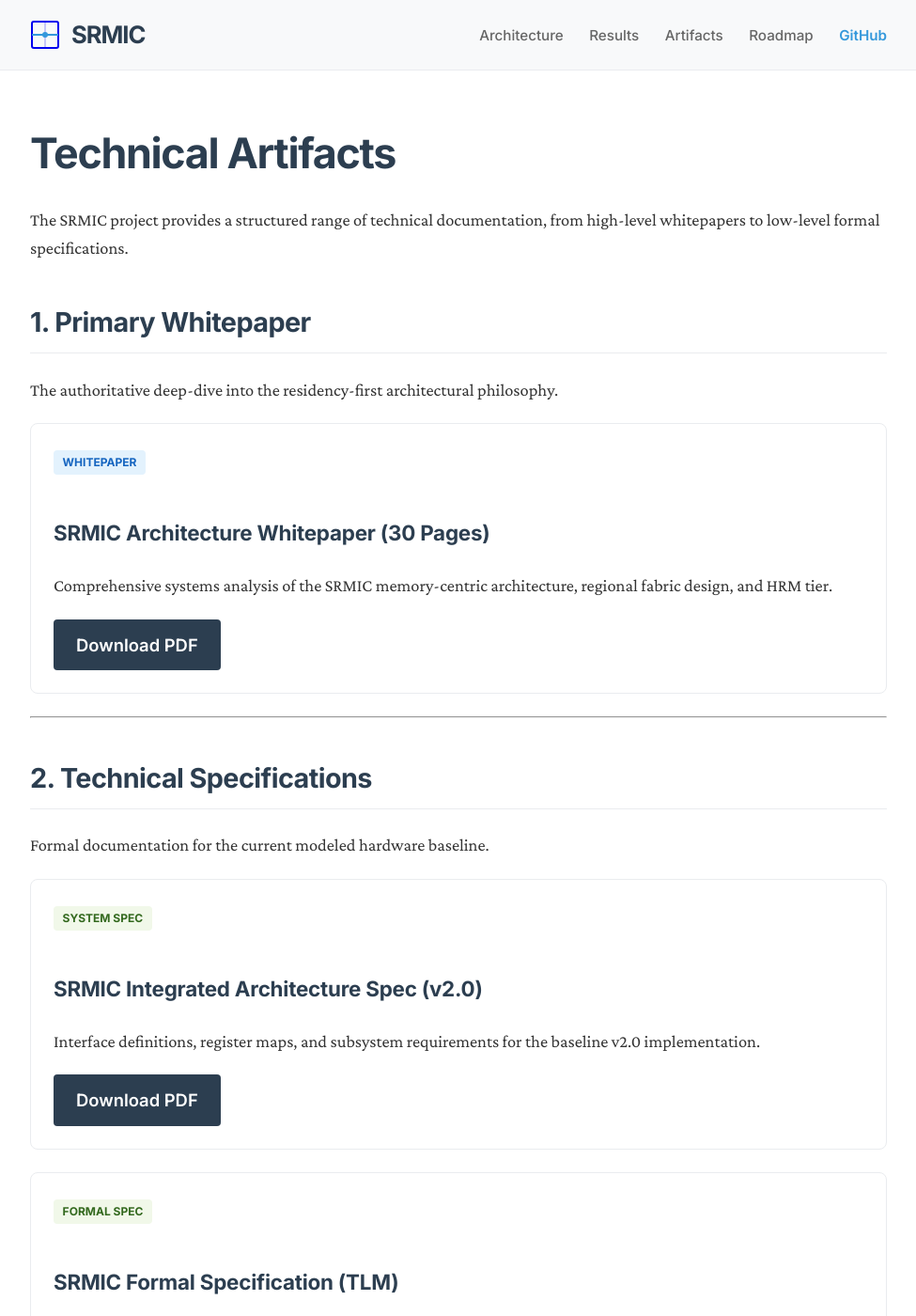
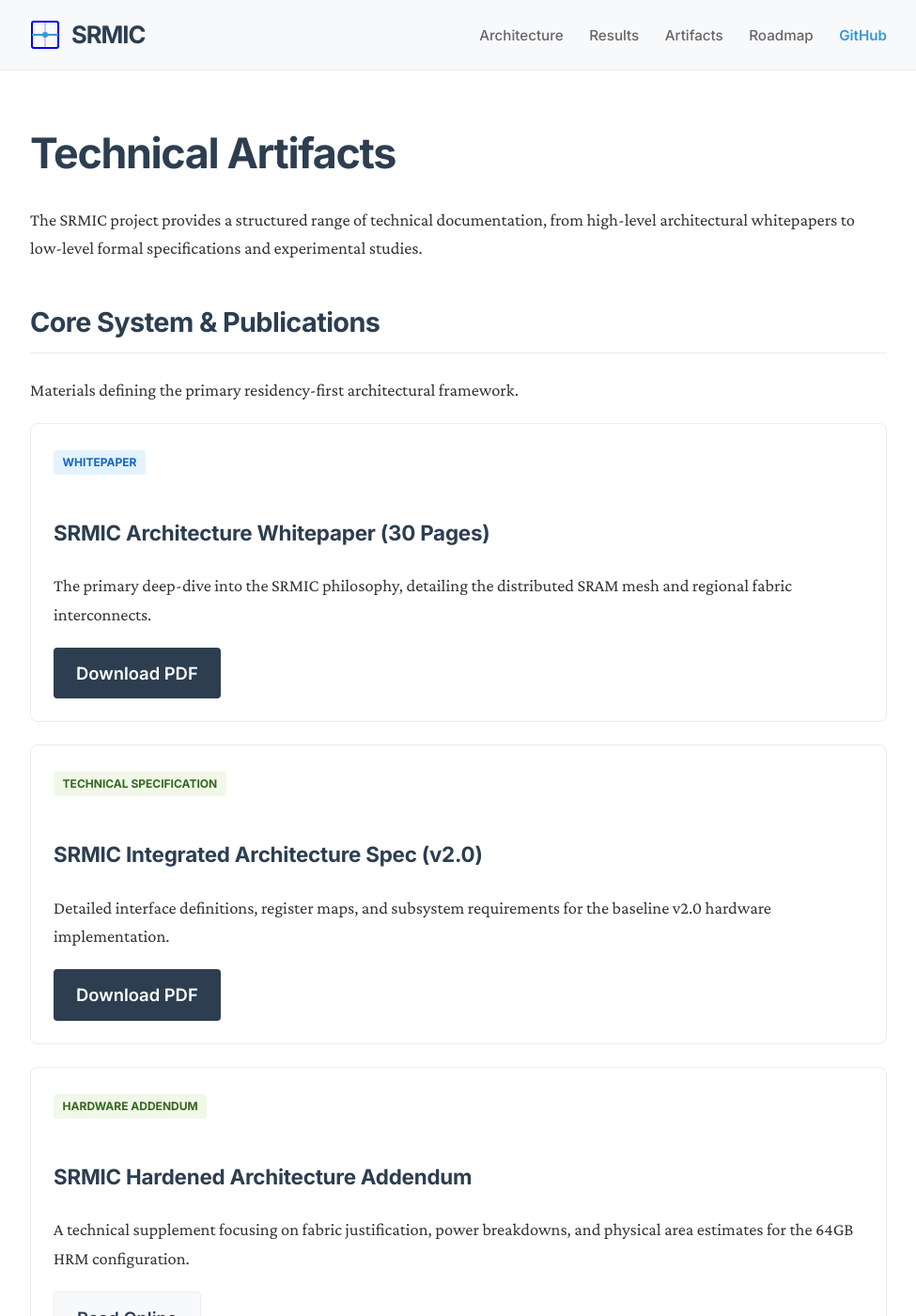
Before and after one commit to manishklach/SRMIC_X1, a Jekyll site: the page built from docs/artifacts.md, in a window 1280 px wide and 1400 px high. Shown: the whole window at 94% size, without its empty margins (152-1127 px from the left). Built offline with Jekyll 4.4.1, drawn with Linux system fonts in a browser that asks for light colours; some of the changed text lies outside the part shown.

Commit message:
Polish: Deepen technical prose, align claims with modeling scope, and standardize artifact taxonomy

```diff
--- a/docs/artifacts.md
+++ b/docs/artifacts.md
@@ -1,69 +1,71 @@
 ---
 layout: default
-title: Technical Artifacts | SRMIC
+title: Technical Artifacts | SRMIC Documentation
 ---
 
 # Technical Artifacts
 
-The SRMIC project provides a structured range of technical documentation, from high-level whitepapers to low-level formal specifications.
+The SRMIC project provides a structured range of technical documentation, from high-level architectural whitepapers to low-level formal specifications and experimental studies.
 
-## 1. Primary Whitepaper
-The authoritative deep-dive into the residency-first architectural philosophy.
+## Core System & Publications
+Materials defining the primary residency-first architectural framework.
 
 <div class="artifact-card">
   <span class="label label-current">Whitepaper</span>
   <h3>SRMIC Architecture Whitepaper (30 Pages)</h3>
-  <p>Comprehensive systems analysis of the SRMIC memory-centric architecture, regional fabric design, and HRM tier.</p>
+  <p>The primary deep-dive into the SRMIC philosophy, detailing the distributed SRAM mesh and regional fabric interconnects.</p>
   <a href="{{ '/assets/pdfs/SRMIC_Architecture_Whitepaper_30pg.pdf' | relative_url }}" class="btn">Download PDF</a>
+</div>
+
+<div class="artifact-card">
+  <span class="label label-spec">Technical Specification</span>
+  <h3>SRMIC Integrated Architecture Spec (v2.0)</h3>
+  <p>Detailed interface definitions, register maps, and subsystem requirements for the baseline v2.0 hardware implementation.</p>
+  <a href="{{ '/assets/pdfs/SRMIC_X1_Integrated_Architecture_Spec_v2_0.pdf' | relative_url }}" class="btn">Download PDF</a>
+</div>
+
+<div class="artifact-card">
+  <span class="label label-spec">Hardware Addendum</span>
+  <h3>SRMIC Hardened Architecture Addendum</h3>
+  <p>A technical supplement focusing on fabric justification, power breakdowns, and physical area estimates for the 64GB HRM configuration.</p>
+  <a href="{{ '/srmic_x1_v2_0_hardened_addendum/' | relative_url }}" class="btn btn-secondary">Read Online</a>
 </div>
 
 ---
 
-## 2. Technical Specifications
-Formal documentation for the current modeled hardware baseline.
+## Experimental & Formal Artifacts
+Technical validation materials and experimental logic enhancements.
 
 <div class="artifact-card">
-  <span class="label label-spec">System Spec</span>
-  <h3>SRMIC Integrated Architecture Spec (v2.0)</h3>
-  <p>Interface definitions, register maps, and subsystem requirements for the baseline v2.0 implementation.</p>
-  <a href="{{ '/assets/pdfs/SRMIC_X1_Integrated_Architecture_Spec_v2_0.pdf' | relative_url }}" class="btn">Download PDF</a>
+  <span class="label label-spec">Formal Artifact</span>
+  <h3>SRMIC Formal Specification (TLM)</h3>
+  <p>A Transaction-Level Model (TLM) used for verifying residency invariants and ensuring deterministic state transitions.</p>
+  <a href="{{ '/srmic_x1_formal_spec/' | relative_url }}" class="btn btn-secondary">Read Online</a>
 </div>
 
 <div class="artifact-card">
-  <span class="label label-spec">Formal Spec</span>
-  <h3>SRMIC Formal Specification (TLM)</h3>
-  <p>Transaction-level model (TLM) used for architectural verification and RTL-equivalence checking.</p>
-  <a href="{{ '/srmic_x1_formal_spec/' | relative_url }}" class="btn btn-secondary">Read Online</a>
-</div>
-
----
-
-## 3. Residency Intelligence (SRMIC-X2)
-Experimental artifacts for the dynamic intelligence tier and the RIC-X2 controller.
-
-<div class="artifact-card">
-  <span class="label label-current">Experimental</span>
-  <h3>RIC-X2 Executive Summary</h3>
-  <p>A high-level overview of the Residency Intelligence Controller and its impact on load balancing.</p>
+  <span class="label label-current">Experimental Tier</span>
+  <h3>RIC-X2 Residency Intelligence Summary</h3>
+  <p>Analysis of the dynamic control plane enhancements, including reactive remapping and regret-aware admission control.</p>
   <a href="{{ '/srmic_x2_executive_summary/' | relative_url }}" class="btn btn-secondary">Read Online</a>
 </div>
 
 <div class="artifact-card">
-  <span class="label label-current">Experimental</span>
+  <span class="label label-current">Experimental Tier</span>
   <h3>RIC-X2 Microarchitecture Deep-Dive</h3>
-  <p>Details on the remap CAM, utility-gated admission logic, and pressure-aware routing.</p>
+  <p>Detailed logic for the associative remap CAMs and the pressure-aware routing heuristics used in the X2 tier.</p>
   <a href="{{ '/srmic_x2_microarchitecture/' | relative_url }}" class="btn btn-secondary">Read Online</a>
 </div>
 
 ---
 
-## 4. Future Scaling Concepts
-Research studies into the long-term scalability of the SRMIC architecture.
+## Future Scaling Concepts
+Research studies into the long-term extensibility of the SRMIC architecture.
 
 <div class="artifact-card">
-  <span class="label label-concept">Concept Study</span>
+  <span class="label label-concept">Future Scaling Concept</span>
   <h3>SRMIC Chiplet Concept Study</h3>
-  <p>Theoretical scaling analysis of the SRMESH fabric across a multi-chiplet MCM (Multi-Chip Module).</p>
+  <p>A theoretical scaling analysis of the SRMESH fabric across multi-die MCM (Multi-Chip Module) topologies for ultra-large models.</p>
   <a href="{{ '/srmic_x1_chiplet_concept/' | relative_url }}" class="btn btn-secondary">Read Online</a>
 </div>
 
```
Also changed, not shown: docs/architecture.md (+16 -16 lines), docs/results.md (+25 -22 lines).
